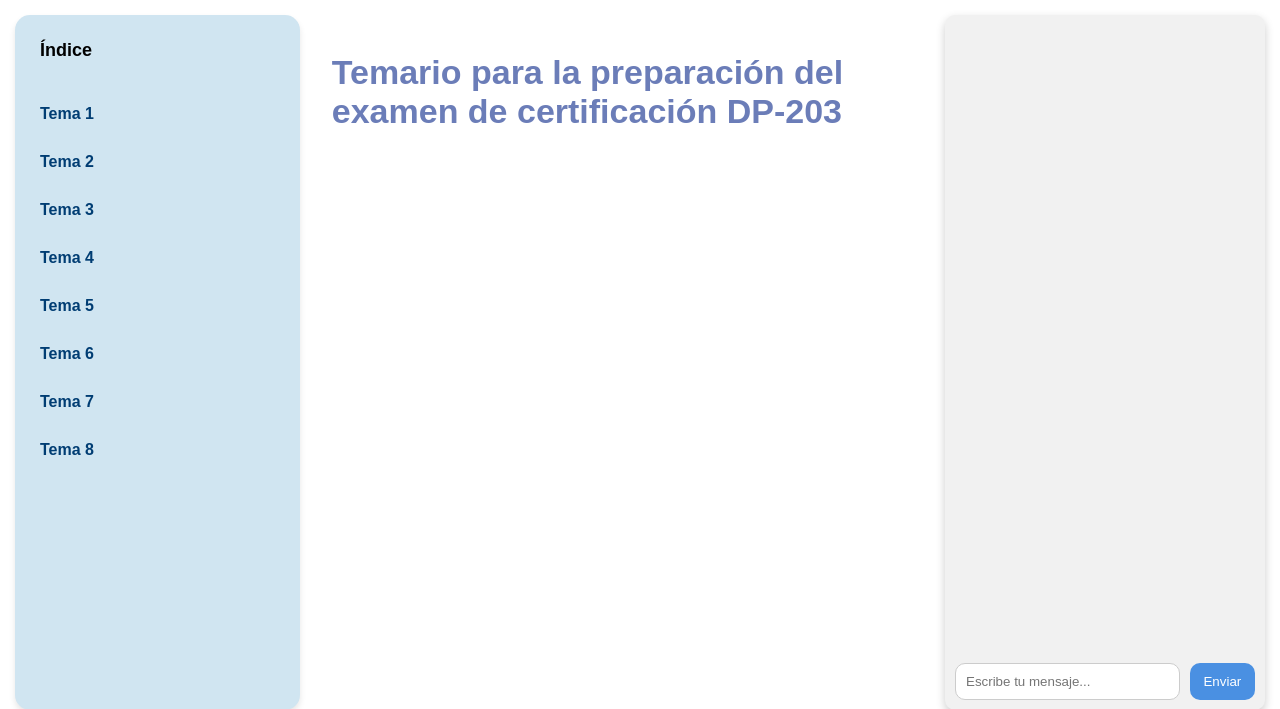
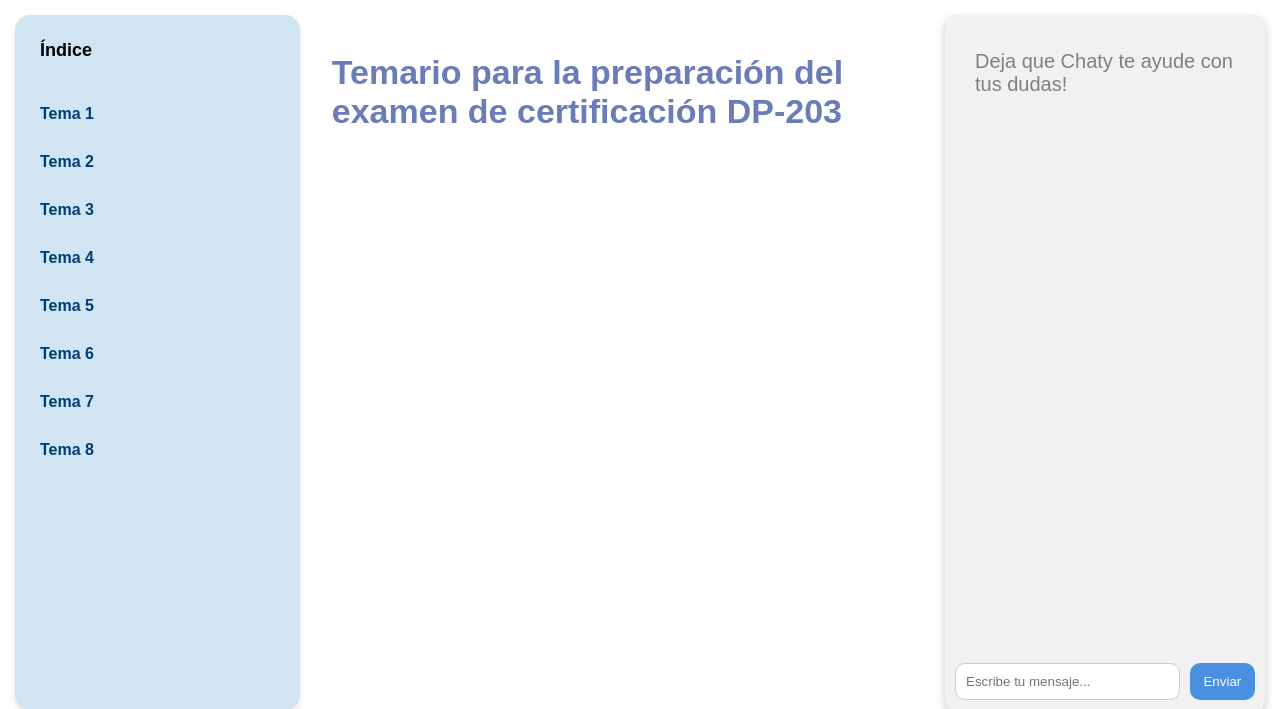
Before and after one commit to Mikemaranon/OpenCerts-webApp, a PHP site: page / in a window 1280 px wide. Shown: the part 75-784 px from the top of the page. Run offline with PHP 8.4, Linux system fonts and the light colour scheme.

Commit message:
chaty implemented

```diff
--- a/index.html
+++ b/index.html
@@ -102,12 +102,17 @@
         </section>
         <section class="back-section-right"></section>
         <section class="right-section">
+            <div class="chaty">
+                <p>Deja que Chaty te ayude con tus dudas!</p>
+            </div>
             <div class="chat-history" id="chat-history">
                 <!-- Aquí se mostrarán los mensajes del chat -->
             </div>
-            <div class="chat-input">
-                <input type="text" id="chat-message" placeholder="Escribe tu mensaje..." />
-                <button onclick="sendMessage()">Enviar</button>
+            <div >
+                <form class="chat-input" action="#">
+                    <input type="text" id="chat-message" placeholder="Escribe tu mensaje..." />
+                    <button onclick="sendMessage()">Enviar</button>
+                </form>
             </div>
         </section>
 
--- a/styles/chat-style.css
+++ b/styles/chat-style.css
@@ -24,6 +24,13 @@
         margin-right: 15px;
         max-width: 6cm;
     }
+}
+.chaty {
+    margin-left: 5%;
+    top: 0px;
+    color: grey;
+    padding: 5px;
+    font-size: 20px;
 }
 
 /* Área de historial */
```
